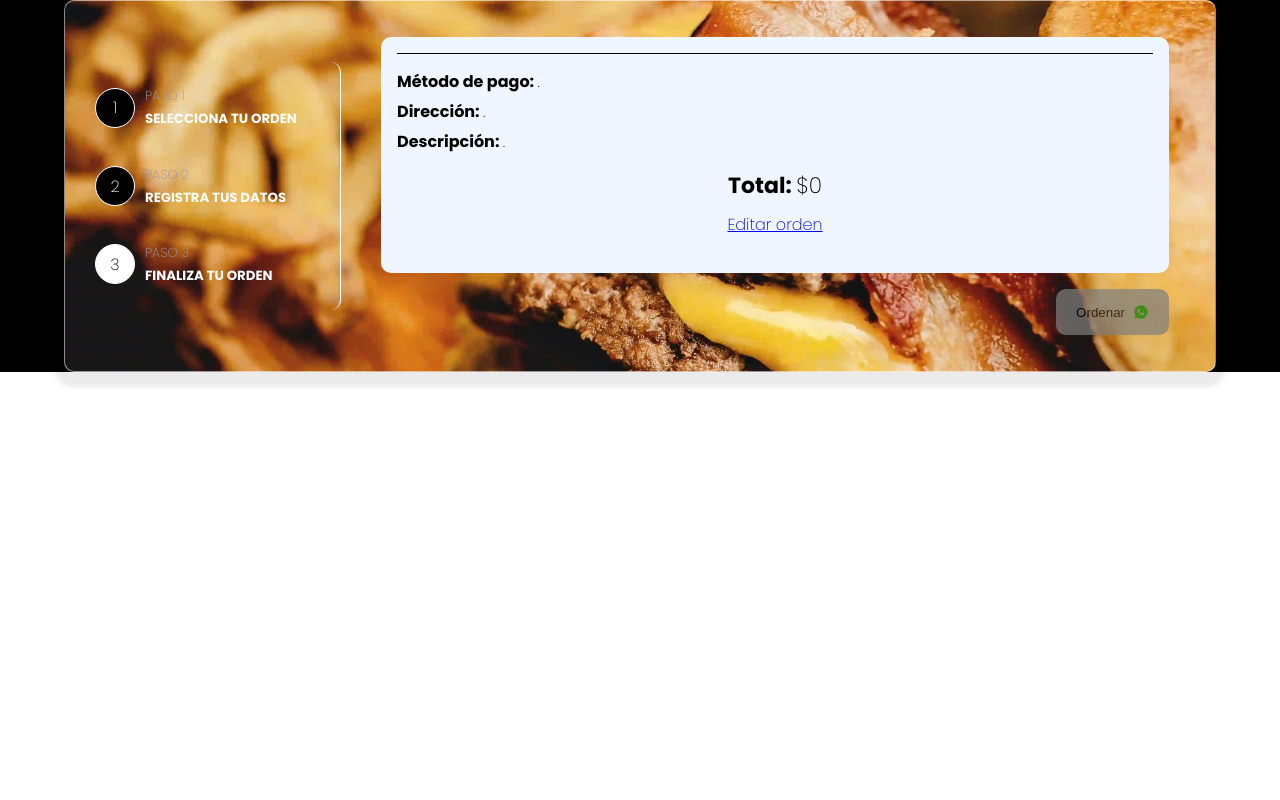
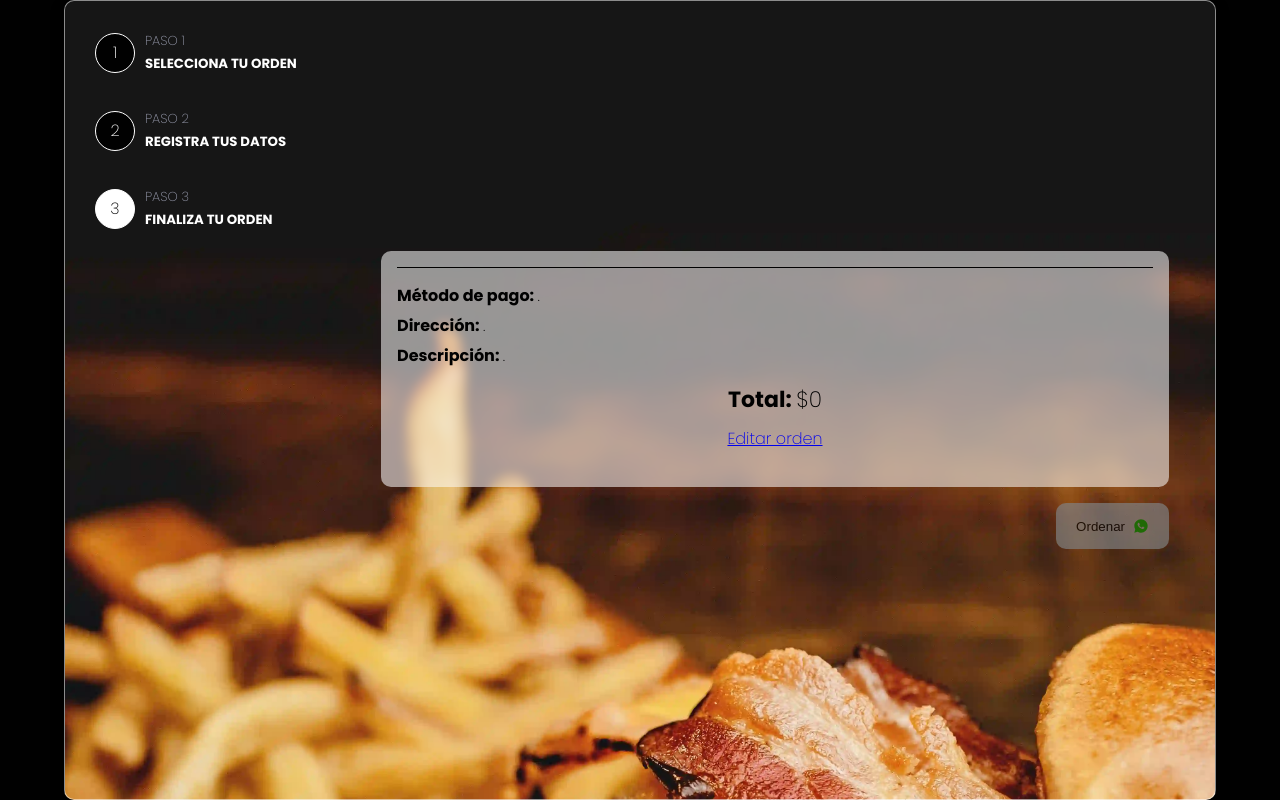
Before and after one commit to hdavidpb/catalogo-next, a Next.js app: page /finalizar-orden in a window 1280 px wide. Built offline with nearby package versions, Linux system fonts and the light colour scheme.

Commit message:
Update styles.ts

```diff
--- a/src/styled-components/styles.ts
+++ b/src/styled-components/styles.ts
@@ -7,10 +7,10 @@ import styled, { keyframes } from "styled-components";
 export const MainLayout = styled.div`
   position: relative;
   width: 100%;
-  /* height: 100vh; */
+  min-height: 100vh;
   display: flex;
   justify-content: center;
-  align-items: center;
+  align-items: flex-start;
   background-color: ${theme.primary.marineBlue};
 `;
 
@@ -19,14 +19,15 @@ export const StepFormContainer = styled.div`
   justify-content: center;
   align-items: center;
   width: 90%;
-  /* height: 93dvh; */
+  min-height: 100vh;
   box-shadow: 0 5px 5px 10px #00000014;
   border: solid 1px rgba(255, 255, 255, 0.55);
   border-radius: 10px;
   padding: 6px;
   //background-si
-    background: url("/hamburguer-bg.webp") no-repeat center
+    background: url("/hamburguer-bg.webp") no-repeat top
     center/cover;
+    background-position: top;
   /* background-color: white; */
   @media (max-width: 600px) {
     position: relative;
@@ -49,13 +50,16 @@ export const SideStepContainer = styled.div`
   flex-direction: column;
   justify-content: flex-start;
   align-items: center;
+  align-self: self-start;
   gap: 2.2rem;
   width: 270px;
   height: 100%;
+
+
   /* background: url(${({ bg }: ISidevarELement) => bg}) no-repeat center
     center/cover; */
-  border-right: solid 1px white;
-  border-radius: 10px;
+
+
   padding: 1.5rem;
   @media (max-width: 900px) {
     width: 180px;
@@ -74,6 +78,8 @@ export const SideStepContainer = styled.div`
     padding-bottom: 8px;
     padding-top: 8px;
     border-radius: 0;
+    border-bottom: dashed 1px white;
+    background-color: transparent;
   }
 `;
 
@@ -239,6 +245,7 @@ export const FieldsContainer = styled.div`
   align-items: center;
   gap: 20px;
   overflow-y: auto;
+
 `;
 
 export const FieldContainer = styled.div`
@@ -597,7 +604,9 @@ export const FinishingDetailsContainer = styled.div`
   justify-content: flex-start;
   align-items: center;
   padding: 1rem;
-  background-color: ${theme.neutral.magnolia};
+  background: rgba(255, 255, 255, 0.55);
+ -webkit-backdrop-filter: blur(5px);
+ backdrop-filter: blur(5px);
   border-radius: 10px;
   overflow-y: auto;
 `;
```
